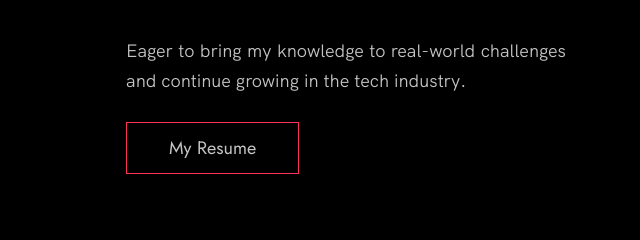
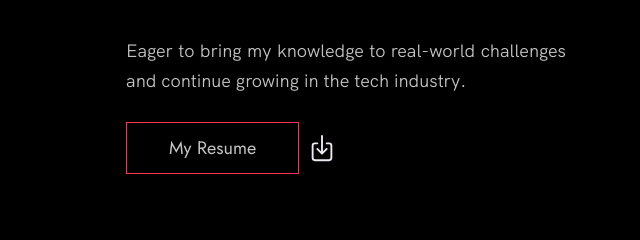
Before and after one commit to karshchan/portfolio, a plain HTML site: page index.html in a window 1280 px wide. Shown: the part 2820-3060 px from the top of the page, 624-1264 px from the left. Drawn offline with nearby package versions, Linux system fonts and the light colour scheme.

Commit message:
Added download resume btn

```diff
--- a/index.css
+++ b/index.css
@@ -567,13 +567,17 @@ body:not(.user-is-tabbing) a:focus {
     text-align: justify;
 }
 
-
 ion-icon[name=copy-outline] {
     font-size: 30px;
     cursor: pointer;
     transform: translateY(30%) translateX(10%);
 }
 
+ion-icon[name=download-outline] {
+    font-size: 30px;
+    cursor: pointer;
+    transform: translateY(30%) translateX(10%);
+}
 
 @media(min-width: 901px) {
     .about__text {
--- a/index.html
+++ b/index.html
@@ -122,6 +122,7 @@
             </p>
 
             <a href="https://karshchan.github.io/portfolio/Resume - Chan Ka Chun.pdf" class="btn" target="_blank">My Resume</a>
+            <a href="./Resume - Chan Ka Chun.pdf" download="Resume - Chan Ka Chun.pdf"><ion-icon name="download-outline" id="download-resume"></ion-icon></a>
           </div>
 
           <div class="about__photo-container">
```
Also changed, not shown: index.js (line endings or trailing spaces).
